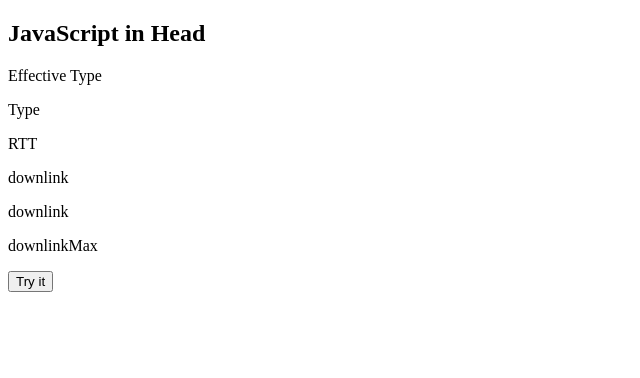
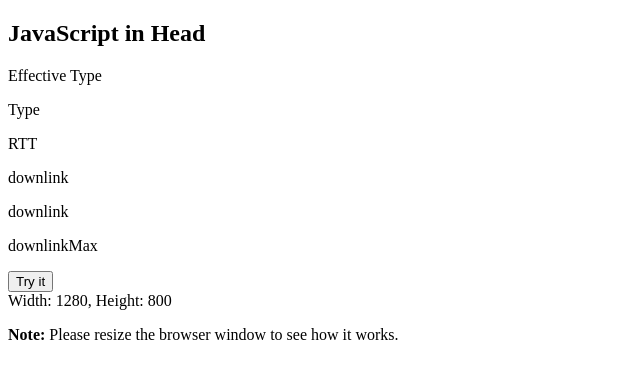
Before and after one commit to budash/budash.github.io, a plain HTML site: page index.html in a window 1280 px wide. Shown: the whole page, without its empty margins (0-640 px from the left). Drawn offline with Linux system fonts and the light colour scheme.

Commit message:
new page

```diff
--- a/index.html
+++ b/index.html
@@ -32,5 +32,23 @@ connection.addEventListener('change', updateConnectionStatus);
 
 <button type="button" onclick="updateConnectionStatus()">Try it</button>
 
+    <div id="result"></div>
+    <script>
+
+    function displayWindowSize(){
+        var w = document.documentElement.clientWidth;
+        var h = document.documentElement.clientHeight;
+
+        document.getElementById("result").innerHTML = "Width: " + w + ", " + "Height: " + h;
+    }
+
+    window.addEventListener("resize", displayWindowSize);
+
+    displayWindowSize();
+
+    </script>
+
+    <p><strong>Note:</strong> Please resize the browser window to see how it works.</p>
+
 </body>
 </html>
```
